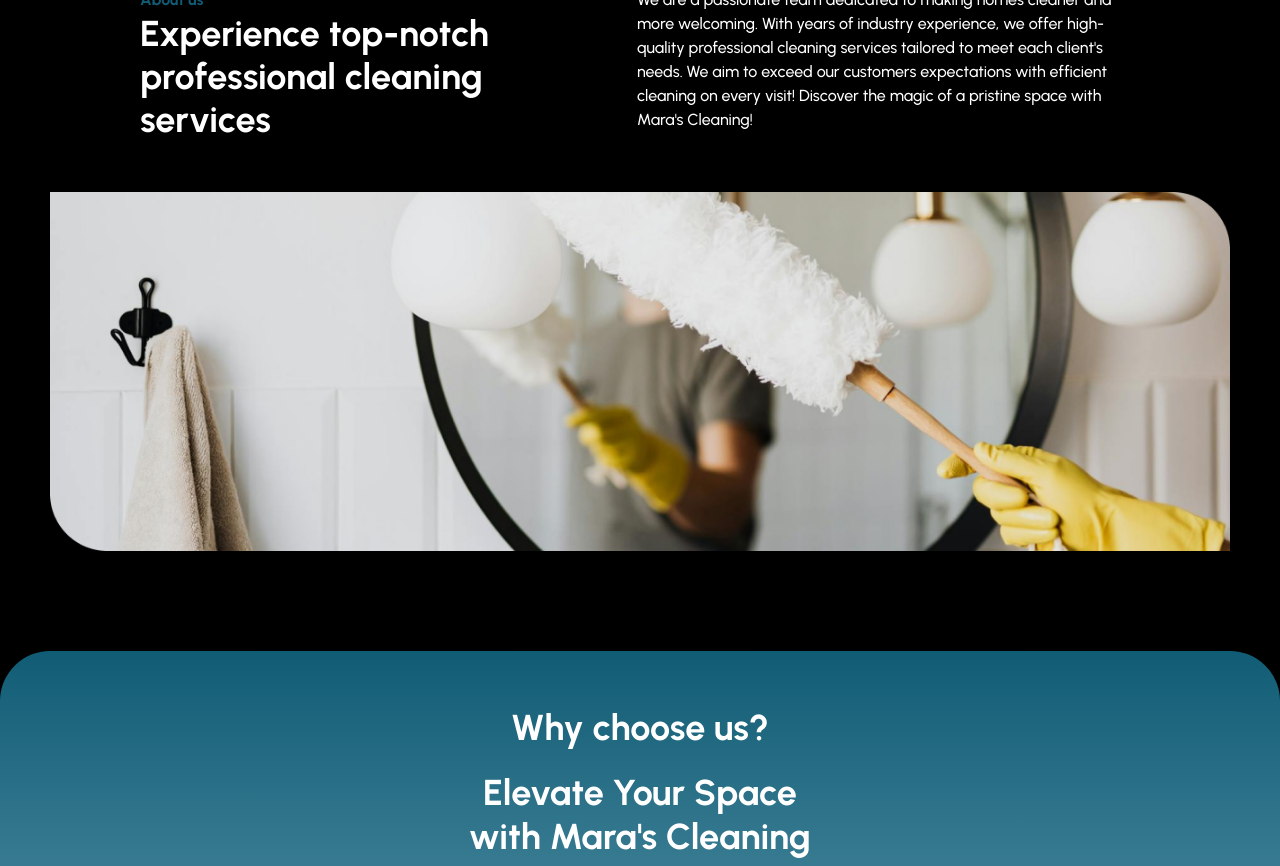
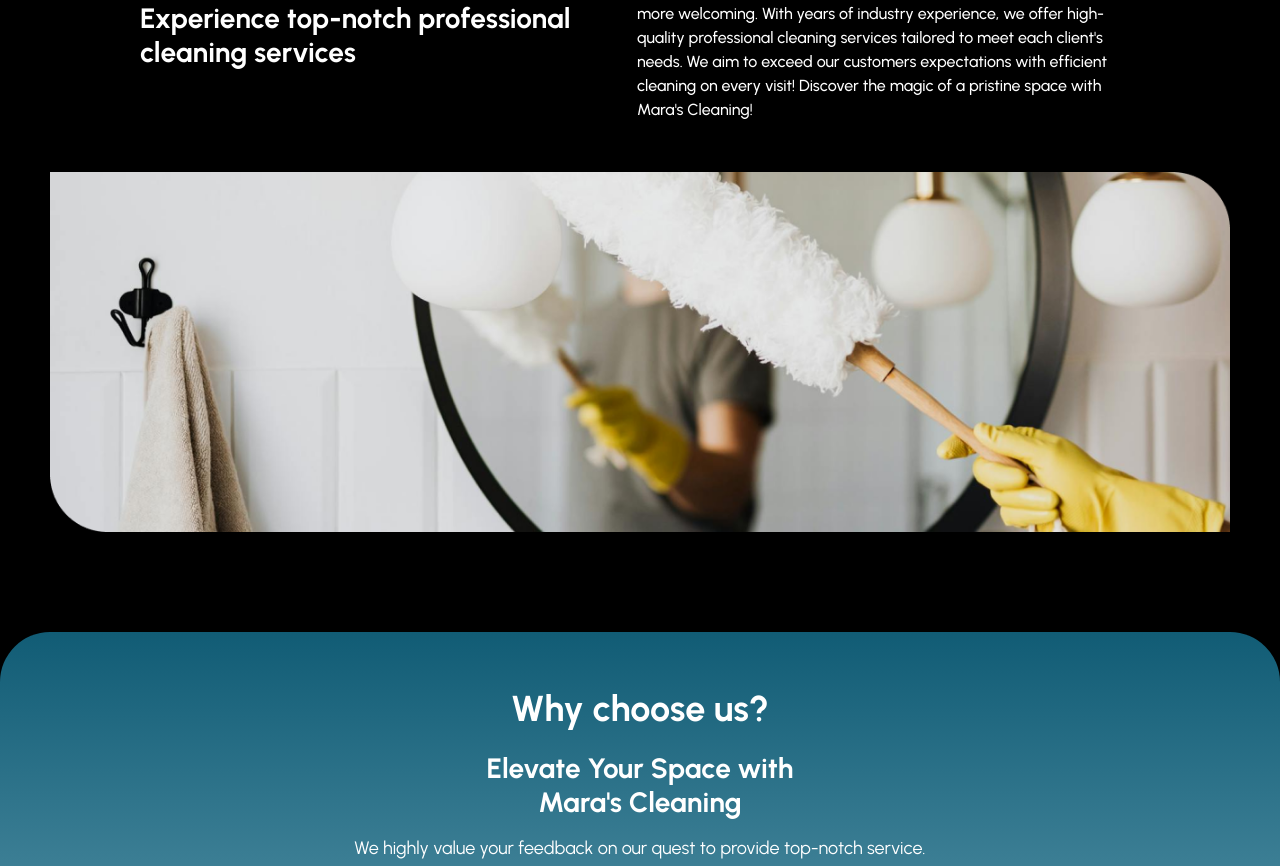
Before and after one commit to flaviasiv/mara, a website: page index.html in a window 1280 px wide. Shown: the part 1735-2601 px from the top of the page. Drawn offline with nearby package versions, Linux system fonts and the light colour scheme; some packages are replaced by stand-ins of ours; a script that the page names is missing.

Commit message:
alteracoes1

```diff
--- a/css/style.css
+++ b/css/style.css
@@ -1075,3 +1075,8 @@ line-height: 150%;
 .btnservice:hover{
     color: #000;
 }
+
+
+.titleh2{
+    font-size: 28px;
+}
--- a/index.html
+++ b/index.html
@@ -113,7 +113,7 @@
         <div class="servicescontainer bordertop" id="services">
             <div class="servicesinfo">
                 <h2>Services</h2>
-                <h6 class="title">Transform with Mara's Cleaning</h6>
+                <h6 class="title titleh2">Transform with Mara's Cleaning</h6>
                 <p>Uncover a world of transformation with Mara's Cleaning team, discovering our services! Our passionate professionals are dedicated to creating a profound impact in your life. Count on us to bring unparalleled brilliance to your space and elevate your living experience to extraordinary heights. Discover our exceptional services today.</p>
             </div>
             <swiper-container class="mySwiper1" pagination="true" data-aos="fade-in"
@@ -192,7 +192,7 @@
                 </div>
                 <div class="aboutinfos">
                     <h2>About us
-                    <span class="title">Experience top-notch professional cleaning services</span>
+                    <span class="title titleh2">Experience top-notch professional cleaning services</span>
                     </h2>
                     <p>We are a passionate team dedicated to making homes cleaner and more welcoming. With years of industry experience, we offer high-quality professional cleaning services tailored to meet each client's needs. We aim to exceed our customers expectations with efficient cleaning on every visit! Discover the magic of a pristine space with Mara's Cleaning!</p>
                 </div>
@@ -209,7 +209,7 @@
         <div class="preferencecontainer bordertop">
           <div class="preferencetitle servicesinfo">
             <h2>Why choose us?</h2>
-            <h6 class="title">Elevate Your Space with Mara's Cleaning</h6>
+            <h6 class="title titleh2">Elevate Your Space with Mara's Cleaning</h6>
             <p>We highly value your feedback on our quest to provide top-notch service. Our commitment to constant improvement ensures that your space will always be impeccably maintained, exceeding your expectations every time.</p>
           </div>
           <div class="preferenceprinc">
```
